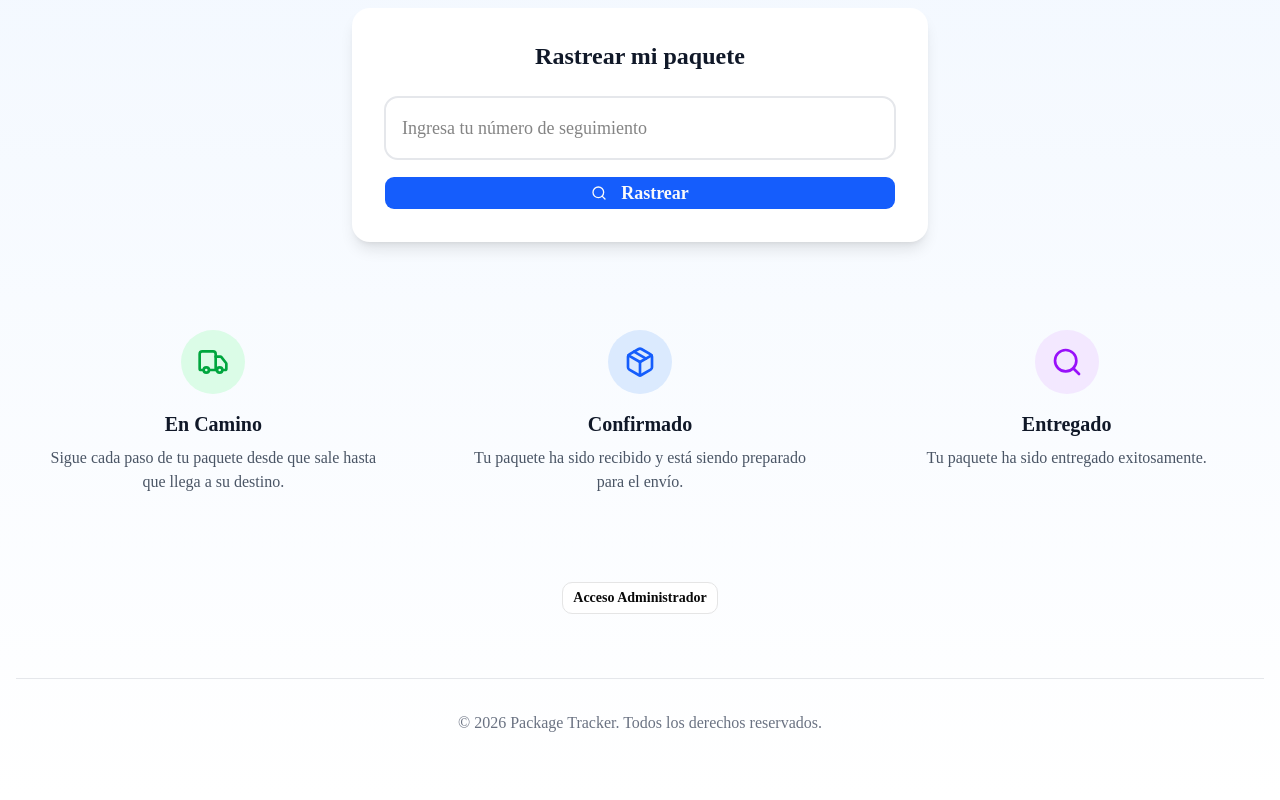
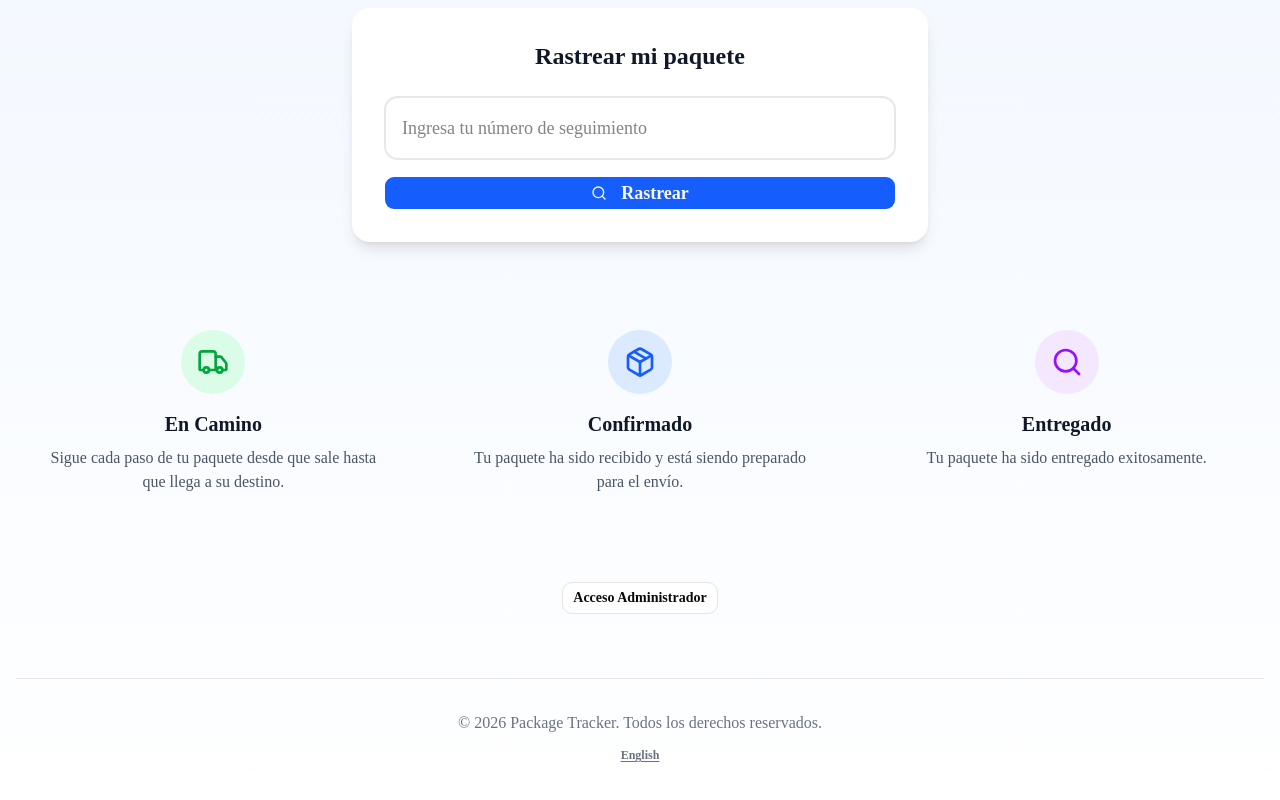
Before and after one commit to aogallo/package-tracker, a Next.js app: page / in a window 1280 px wide. Shown: the part 344-1144 px from the top of the page. Built offline with nearby package versions, Linux system fonts and the light colour scheme.

Commit message:
feat: add locale switcher and fix proxy locale detection

```diff
--- a/src/app/admin/layout.tsx
+++ b/src/app/admin/layout.tsx
@@ -12,6 +12,7 @@ import {
   Settings,
 } from 'lucide-react';
 import Link from 'next/link';
+import { LocaleSwitcher } from '@/components/locale-switcher';
 
 export default async function AdminLayout({ children }: { children: React.ReactNode }) {
   const t = await getTranslations('admin.layout');
@@ -56,6 +57,11 @@ export default async function AdminLayout({ children }: { children: React.ReactN
             {t('navSettings')}
           </NavLink>
         </nav>
+
+        {/* Locale Switcher */}
+        <div className="p-4 border-t flex justify-center">
+          <LocaleSwitcher />
+        </div>
 
         {/* Logout */}
         <div className="p-4 border-t">
--- a/src/app/page.tsx
+++ b/src/app/page.tsx
@@ -4,6 +4,7 @@ import Link from 'next/link';
 import { Package, Truck, Search } from 'lucide-react';
 import { Button } from '@/components/ui/button';
 import { useTranslations } from 'next-intl';
+import { LocaleSwitcherMinimal } from '@/components/locale-switcher';
 
 export default function Home() {
   const t = useTranslations('landing');
@@ -87,6 +88,9 @@ export default function Home() {
         {/* Footer */}
         <div className="mt-16 pt-8 border-t border-gray-200 text-center text-gray-500">
           <p>{t('footer', { year: new Date().getFullYear() })}</p>
+          <div className="mt-3 flex items-center justify-center gap-4 text-xs">
+            <LocaleSwitcherMinimal />
+          </div>
         </div>
       </div>
     </div>
--- /dev/null
+++ b/src/components/locale-switcher.tsx
@@ -0,0 +1,57 @@
+'use client';
+
+import { useLocale } from 'next-intl';
+import { Button } from '@/components/ui/button';
+import { Globe } from 'lucide-react';
+
+const locales = [
+  { code: 'es', label: 'ES' },
+  { code: 'en', label: 'EN' },
+] as const;
+
+function setLocaleCookie(newLocale: string) {
+  // eslint-disable-next-line @typescript-eslint/no-unnecessary-condition -- document is not available on server
+  if (typeof document === 'undefined') return;
+  const cookie = `NEXT_LOCALE=${newLocale}; path=/; max-age=31536000; SameSite=Lax`;
+  // Use cookie setter via primitive assignment
+  document.cookie = cookie;
+  window.location.reload();
+}
+
+export function LocaleSwitcher() {
+  const locale = useLocale();
+
+  return (
+    <div className="flex items-center gap-1">
+      <Globe className="h-4 w-4 text-muted-foreground" />
+      {locales.map((l) => (
+        <Button
+          key={l.code}
+          variant={locale === l.code ? 'default' : 'ghost'}
+          size="sm"
+          className="h-7 min-w-8 px-2 text-xs font-semibold"
+          onClick={() => setLocaleCookie(l.code)}
+          disabled={locale === l.code}
+        >
+          {l.label}
+        </Button>
+      ))}
+    </div>
+  );
+}
+
+/** Minimal variant for tight spaces (footer, mobile) */
+export function LocaleSwitcherMinimal() {
+  const locale = useLocale();
+
+  const nextLocale = locale === 'es' ? 'en' : 'es';
+
+  return (
+    <button
+      onClick={() => setLocaleCookie(nextLocale)}
+      className="text-xs text-gray-500 hover:text-gray-700 underline underline-offset-2"
+    >
+      {nextLocale === 'en' ? 'English' : 'Español'}
+    </button>
+  );
+}
--- a/src/proxy.ts
+++ b/src/proxy.ts
@@ -1,17 +1,35 @@
 import { auth } from '@/lib/auth';
+import { routing } from '@/i18n/routing';
 import { NextResponse } from 'next/server';
 
 export default auth((req) => {
-  // Auth.js v5 sets req.auth to {} even without session.
-  // Check for actual user object to determine auth state.
+  // 1. Locale detection — read from cookie, set header for next-intl
+  let locale = req.cookies.get('NEXT_LOCALE')?.value;
+  if (!locale || !routing.locales.includes(locale as 'es' | 'en')) {
+    locale = routing.defaultLocale;
+  }
+
+  const response = NextResponse.next();
+  response.headers.set('x-next-intl-locale', locale);
+
+  // Set cookie on first visit (no redirect needed)
+  if (!req.cookies.has('NEXT_LOCALE')) {
+    response.cookies.set('NEXT_LOCALE', locale, {
+      path: '/',
+      maxAge: 60 * 60 * 24 * 365, // 1 year
+      sameSite: 'lax',
+    });
+  }
+
+  // 2. Auth route protection
   const isLoggedIn = !!req.auth && 'user' in (req.auth as object);
   const isAdminRoute = req.nextUrl.pathname.startsWith('/admin');
   const isLoginPage = req.nextUrl.pathname === '/login';
   const isApiRoute = req.nextUrl.pathname.startsWith('/api');
 
-  // Allow API routes without auth (webhooks, etc.)
+  // Allow API routes without auth
   if (isApiRoute) {
-    return NextResponse.next();
+    return response;
   }
 
   // Redirect unauthenticated users to login
@@ -24,9 +42,9 @@ export default auth((req) => {
     return NextResponse.redirect(new URL('/admin', req.url));
   }
 
-  return NextResponse.next();
+  return response;
 });
 
 export const config = {
-  matcher: ['/admin/:path*', '/login'],
+  matcher: ['/((?!api|_next|_vercel|.*\\..*).*)'],
 };
```
Also changed, not shown: 2 other files (tests, documents, lock files or other folders).
